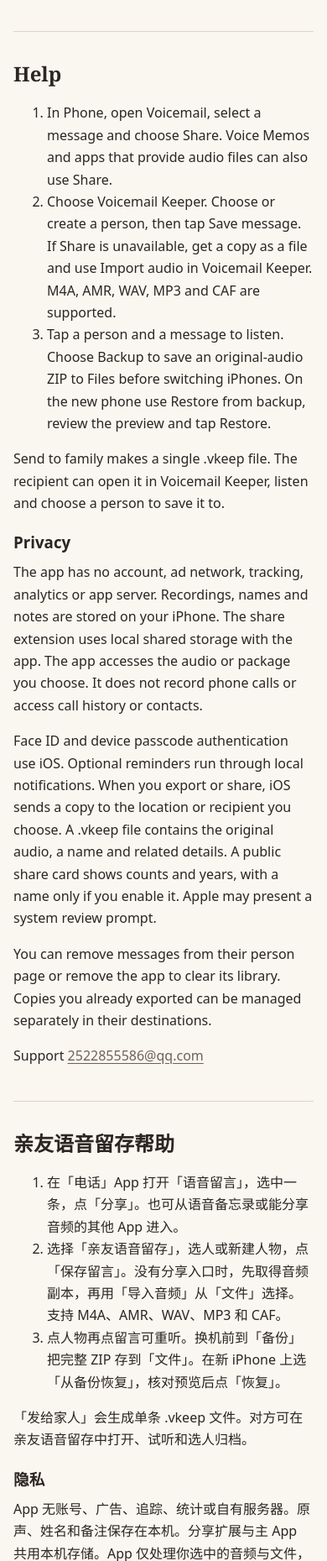
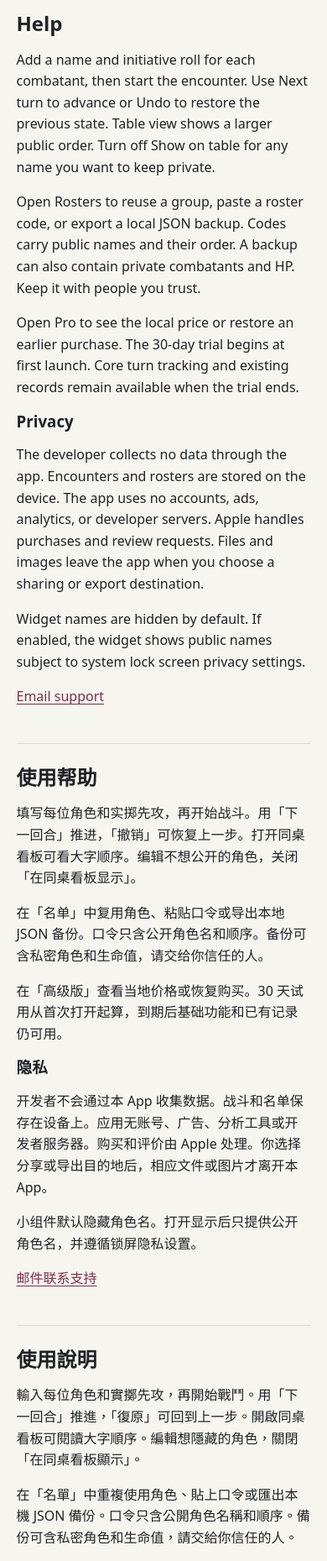
Before and after one commit to hgsldswk-alt/initiative-support, a plain HTML site: page index.html in a window 390 px wide. Shown: the part 141-2000 px from the top of the page at 84% size. Drawn offline with Linux system fonts and the light colour scheme.

Commit message:
更新 index.html

```diff
--- a/index.html
+++ b/index.html
@@ -2,66 +2,49 @@
 <html lang="en">
 <head>
 <meta charset="utf-8">
-  <meta name="viewport" content="width=device-width, initial-scale=1">
-  <title>Voicemail Keeper Help and Privacy</title>
+<meta name="viewport" content="width=device-width,initial-scale=1">
+<meta name="description" content="Help and privacy information for Initiative Tracker.">
+<title>Initiative Tracker | Help and Privacy</title>
 <style>
-    :root{color-scheme:light;--paper:#faf6f0;--ink:#2b2622;--accent:#6e6259;--line:#dfd5c9}
-    *{box-sizing:border-box}body{background:var(--paper);color:var(--ink);font:1rem/1.65 system-ui,sans-serif;margin:0}
-    main{width:min(100% - 2rem,47rem);margin:auto;padding:2rem 0 4rem}
-    h1,h2{font-family:Georgia,serif;line-height:1.15}h1{font-size:clamp(2rem,6vw,3.4rem)}
-    a{color:var(--accent);text-underline-offset:.18em}a:focus-visible{outline:2px solid var(--ink);outline-offset:3px}
-    nav{display:flex;gap:1rem;flex-wrap:wrap}section[lang]{border-top:1px solid var(--line);margin:2.5rem 0;padding-top:1rem}
-    h3{margin-bottom:.4rem}p,ol{margin-top:0}a[id]{scroll-margin-top:1rem}
+:root{color-scheme:light;background:#f6f5ef;color:#1f2326;font:100%/1.6 system-ui,sans-serif}
+body{margin:0} main{max-width:46rem;margin:auto;padding:2rem clamp(1rem,5vw,2.5rem) 3rem}
+h1,h2,h3{line-height:1.22;margin-block:0 .8rem} section{padding-block:1.6rem;border-top:1px solid #e5d4db}
+a{color:#7b2f4a;text-underline-offset:.2em} nav{display:flex;flex-wrap:wrap;gap:.7rem 1.4rem}
+nav a{display:inline-flex;align-items:center;min-height:44px}
 </style>
 </head>
 <body><main>
-  <header>
-    <h1>Voicemail Keeper</h1>
-    <nav aria-label="Language">
+<header><h1>Initiative Tracker</h1><nav aria-label="Languages">
 <a href="#en" lang="en">English</a><a href="#zh-hans" lang="zh-Hans">简体中文</a><a href="#zh-hant" lang="zh-Hant">繁體中文</a>
-    </nav>
-  </header>
-  <section id="en" lang="en" aria-labelledby="help-en">
-    <h2 id="help-en">Help</h2>
-    <ol>
-      <li>In Phone, open Voicemail, select a message and choose Share. Voice Memos and apps that provide audio files can also use Share.</li>
-      <li>Choose Voicemail Keeper. Choose or create a person, then tap Save message. If Share is unavailable, get a copy as a file and use Import audio in Voicemail Keeper. M4A, AMR, WAV, MP3 and CAF are supported.</li>
-      <li>Tap a person and a message to listen. Choose Backup to save an original-audio ZIP to Files before switching iPhones. On the new phone use Restore from backup, review the preview and tap Restore.</li>
-    </ol>
-    <p>Send to family makes a single .vkeep file. The recipient can open it in Voicemail Keeper, listen and choose a person to save it to.</p>
+</nav></header>
+<section id="en" lang="en">
+<h2>Help</h2>
+<p>Add a name and initiative roll for each combatant, then start the encounter. Use Next turn to advance or Undo to restore the previous state. Table view shows a larger public order. Turn off Show on table for any name you want to keep private.</p>
+<p>Open Rosters to reuse a group, paste a roster code, or export a local JSON backup. Codes carry public names and their order. A backup can also contain private combatants and HP. Keep it with people you trust.</p>
+<p>Open Pro to see the local price or restore an earlier purchase. The 30-day trial begins at first launch. Core turn tracking and existing records remain available when the trial ends.</p>
 <h3 id="privacy">Privacy</h3>
-    <p>The app has no account, ad network, tracking, analytics or app server. Recordings, names and notes are stored on your iPhone. The share extension uses local shared storage with the app. The app accesses the audio or package you choose. It does not record phone calls or access call history or contacts.</p>
-    <p>Face ID and device passcode authentication use iOS. Optional reminders run through local notifications. When you export or share, iOS sends a copy to the location or recipient you choose. A .vkeep file contains the original audio, a name and related details. A public share card shows counts and years, with a name only if you enable it. Apple may present a system review prompt.</p>
-    <p>You can remove messages from their person page or remove the app to clear its library. Copies you already exported can be managed separately in their destinations.</p>
-    <p>Support <a href="mailto:2522855586@qq.com">2522855586@qq.com</a></p>
+<p>The developer collects no data through the app. Encounters and rosters are stored on the device. The app uses no accounts, ads, analytics, or developer servers. Apple handles purchases and review requests. Files and images leave the app when you choose a sharing or export destination.</p>
+<p>Widget names are hidden by default. If enabled, the widget shows public names subject to system lock screen privacy settings.</p>
+<p><a href="mailto:2522855586@qq.com">Email support</a></p>
 </section>
-  <section id="zh-hans" lang="zh-Hans" aria-labelledby="help-hans">
-    <h2 id="help-hans">亲友语音留存帮助</h2>
-    <ol>
-      <li>在「电话」App 打开「语音留言」，选中一条，点「分享」。也可从语音备忘录或能分享音频的其他 App 进入。</li>
-      <li>选择「亲友语音留存」，选人或新建人物，点「保存留言」。没有分享入口时，先取得音频副本，再用「导入音频」从「文件」选择。支持 M4A、AMR、WAV、MP3 和 CAF。</li>
-      <li>点人物再点留言可重听。换机前到「备份」把完整 ZIP 存到「文件」。在新 iPhone 上选「从备份恢复」，核对预览后点「恢复」。</li>
-    </ol>
-    <p>「发给家人」会生成单条 .vkeep 文件。对方可在亲友语音留存中打开、试听和选人归档。</p>
-    <h3 id="privacy-hans">隐私</h3>
-    <p>App 无账号、广告、追踪、统计或自有服务器。原声、姓名和备注保存在本机。分享扩展与主 App 共用本机存储。App 仅处理你选中的音频与文件，不录制电话通话，也不访问通话记录或通讯录。</p>
-    <p>面容 ID 和设备密码由 iOS 处理。可选备份提醒为本地通知。主动导出或分享时，iOS 将副本发送到你所选的位置或收件人。家人文件包含原声、姓名和相关信息。公开分享卡显示条数和年份，需主动开启才显示姓名。Apple 可能显示系统评分请求。</p>
-    <p>可从人物页删除留言，也可移除 App 清除留存夹。已导出的副本可在各自存放位置管理。</p>
-    <p>支持邮箱 <a href="mailto:2522855586@qq.com">2522855586@qq.com</a></p>
+<section id="zh-hans" lang="zh-Hans">
+<h2>使用帮助</h2>
+<p>填写每位角色和实掷先攻，再开始战斗。用「下一回合」推进，「撤销」可恢复上一步。打开同桌看板可看大字顺序。编辑不想公开的角色，关闭「在同桌看板显示」。</p>
+<p>在「名单」中复用角色、粘贴口令或导出本地 JSON 备份。口令只含公开角色名和顺序。备份可含私密角色和生命值，请交给你信任的人。</p>
+<p>在「高级版」查看当地价格或恢复购买。30 天试用从首次打开起算，到期后基础功能和已有记录仍可用。</p>
+<h3>隐私</h3>
+<p>开发者不会通过本 App 收集数据。战斗和名单保存在设备上。应用无账号、广告、分析工具或开发者服务器。购买和评价由 Apple 处理。你选择分享或导出目的地后，相应文件或图片才离开本 App。</p>
+<p>小组件默认隐藏角色名。打开显示后只提供公开角色名，并遵循锁屏隐私设置。</p>
+<p><a href="mailto:2522855586@qq.com">邮件联系支持</a></p>
 </section>
-  <section id="zh-hant" lang="zh-Hant" aria-labelledby="help-hant">
-    <h2 id="help-hant">親友語音珍藏說明</h2>
-    <ol>
-      <li>在「電話」App 開啟「語音留言」，選擇一則留言並點選「分享」。也可從語音備忘錄或能分享音檔的其他 App 進入。</li>
-      <li>選擇「親友語音珍藏」，選取或新增人物，點選「儲存留言」。無法分享時，先取得音檔副本，再用「匯入音檔」從「檔案」選取。支援 M4A、AMR、WAV、MP3 和 CAF。</li>
-      <li>點人物再點留言即可重聽。換機前在「備份」把完整 ZIP 存到「檔案」。在新 iPhone 選「從備份回復」，核對預覽後點選「回復」。</li>
-    </ol>
-    <p>「傳給家人」會產生單則 .vkeep 檔案。對方可在親友語音珍藏中開啟、試聽和選取人物歸檔。</p>
-    <h3 id="privacy-hant">隱私</h3>
-    <p>App 無帳號、廣告、追蹤、統計或自有伺服器。原音、姓名和備註都保存在裝置上。分享延伸功能與主 App 共用裝置上的儲存空間。App 只處理你選取的音檔與檔案，不錄製通話，也不存取通話記錄或聯絡人。</p>
-    <p>Face ID 與裝置密碼由 iOS 處理。選用的備份提醒為本機通知。主動匯出或分享時，iOS 將副本傳送到你指定的位置或收件人。家人檔案包含原音、姓名和相關資訊。公開分享卡顯示則數和年份，需主動開啟才顯示姓名。Apple 可能顯示系統評分請求。</p>
-    <p>可從人物頁刪除留言，也可移除 App 清除珍藏夾。已匯出的副本可在各自存放的位置管理。</p>
-    <p>支援信箱 <a href="mailto:2522855586@qq.com">2522855586@qq.com</a></p>
+<section id="zh-hant" lang="zh-Hant">
+<h2>使用說明</h2>
+<p>輸入每位角色和實擲先攻，再開始戰鬥。用「下一回合」推進，「復原」可回到上一步。開啟同桌看板可閱讀大字順序。編輯想隱藏的角色，關閉「在同桌看板顯示」。</p>
+<p>在「名單」中重複使用角色、貼上口令或匯出本機 JSON 備份。口令只含公開角色名稱和順序。備份可含私密角色和生命值，請交給你信任的人。</p>
+<p>在「進階版」查看當地價格或回復購買。30 天試用從首次開啟起算，到期後基本功能和既有紀錄仍可使用。</p>
+<h3>隱私</h3>
+<p>開發者不會透過本 App 收集資料。戰鬥和名單儲存在裝置上。應用程式無帳號、廣告、分析工具或開發者伺服器。購買和評價由 Apple 處理。你選擇分享或匯出目的地後，相應檔案或圖片才離開本 App。</p>
+<p>小工具預設隱藏角色名稱。開啟顯示後只提供公開角色名稱，並遵循鎖定畫面的隱私設定。</p>
+<p><a href="mailto:2522855586@qq.com">以電郵聯絡支援</a></p>
 </section>
-</main></body>
-</html>
+</main></body></html>
```
Lines whose indentation alone changed are shown as unchanged.
